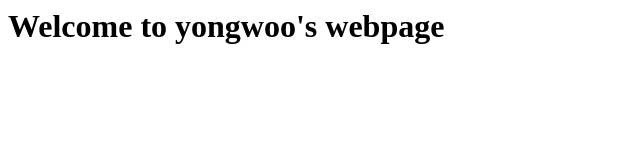
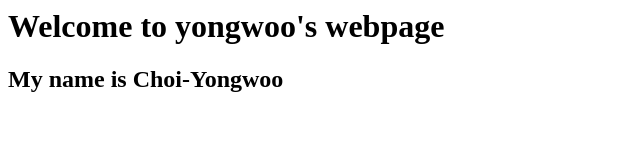
Before and after one commit to yong89223/Mid-Term_Project, a plain HTML site: page webpage.html in a window 1280 px wide. Shown: the whole page, without its empty margins (0-640 px from the left). Drawn offline with Linux system fonts and the light colour scheme.

Commit message:
second commit

```diff
--- a/webpage.html
+++ b/webpage.html
@@ -5,5 +5,6 @@
 
     <body>
         <h1>Welcome to yongwoo's webpage</h1>
+        <h2>My name is Choi-Yongwoo</h2>
     </body>
 </html>
```
